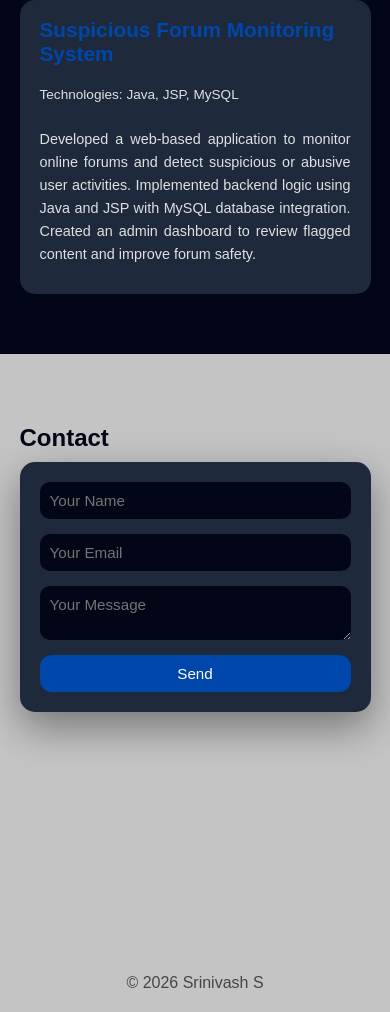
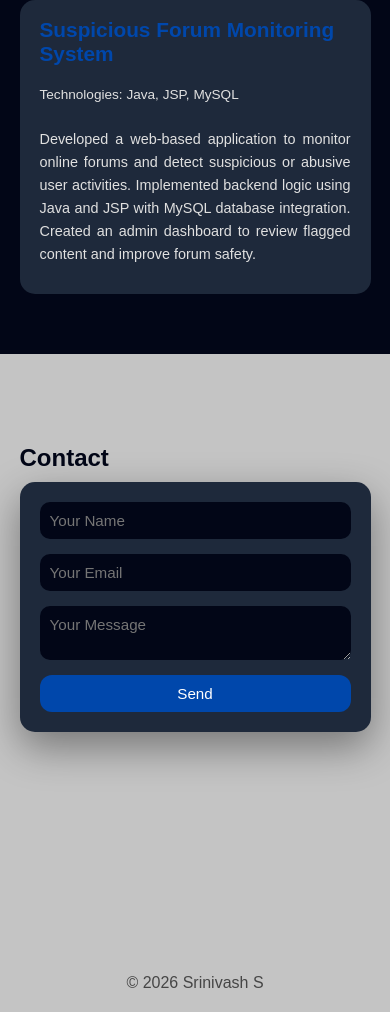
Before and after one commit to Nivash13/Portfolio, a plain HTML site: page index.html in a window 390 px wide. Shown: the part 2874-3886 px from the top of the page. Drawn offline with Linux system fonts and the light colour scheme.

Commit message:
update style.css

```diff
--- a/style.css
+++ b/style.css
@@ -578,8 +578,8 @@ footer { text-align: center; padding: 20px; opacity: 0.7; transition: opacity 0.
 
   /* CONTACT FORM */
   #contact {
-    padding: 60px 5%;
-    scroll-margin: 10vh;
+    padding: 80px 5%;
+    scroll-margin: 0;
   }
 
   .contact-form {
```
